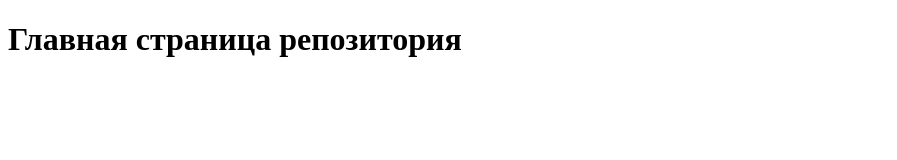
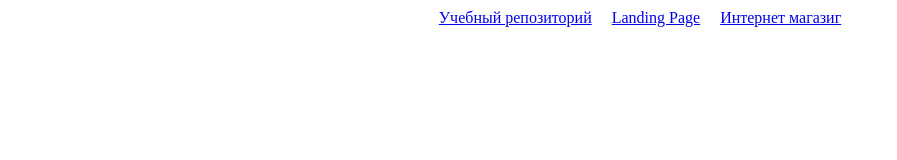
Before and after one commit to html-librarian/html-librarian.github.io, a plain HTML site: page index.html in a window 1280 px wide. Shown: the whole page, without its empty margins (0-897 px from the left). Drawn offline with Linux system fonts and the light colour scheme.

Commit message:
Навигация главной страницы профиля репозитория

```diff
--- a/index.html
+++ b/index.html
@@ -4,9 +4,23 @@
     <meta charset="UTF-8">
     <meta http-equiv="X-UA-Compatible" content="IE=edge">
     <meta name="viewport" content="width=device-width, initial-scale=1.0">
+    <link rel="stylesheet" href="reset.css">
+    <link rel="stylesheet" href="style.css">
     <title>Document</title>
 </head>
 <body>
-    <h1>Главная страница репозитория</h1>
+    <header class="header">
+        <ul class="header__nav">
+            <li class="header__nav-item">
+                <a href="/learn/">Учебный репозиторий</a>
+            </li>
+            <li class="header__nav-item">
+                <a href="#">Landing Page</a>
+            </li>
+            <li class="header__nav-item">
+                <a href="#">Интернет магазиг</a>
+            </li>
+        </ul>
+    </header>
 </body>
 </html>
--- /dev/null
+++ b/reset.css
@@ -0,0 +1,48 @@
+/* http://meyerweb.com/eric/tools/css/reset/
+   v2.0 | 20110126
+   License: none (public domain)
+*/
+
+html, body, div, span, applet, object, iframe,
+h1, h2, h3, h4, h5, h6, p, blockquote, pre,
+a, abbr, acronym, address, big, cite, code,
+del, dfn, em, img, ins, kbd, q, s, samp,
+small, strike, strong, sub, sup, tt, var,
+b, u, i, center,
+dl, dt, dd, ol, ul, li,
+fieldset, form, label, legend,
+table, caption, tbody, tfoot, thead, tr, th, td,
+article, aside, canvas, details, embed,
+figure, figcaption, footer, header, hgroup,
+menu, nav, output, ruby, section, summary,
+time, mark, audio, video {
+	margin: 0;
+	padding: 0;
+	border: 0;
+	font-size: 100%;
+	font: inherit;
+	vertical-align: baseline;
+}
+/* HTML5 display-role reset for older browsers */
+article, aside, details, figcaption, figure,
+footer, header, hgroup, menu, nav, section {
+	display: block;
+}
+body {
+	line-height: 1;
+}
+ol, ul {
+	list-style: none;
+}
+blockquote, q {
+	quotes: none;
+}
+blockquote:before, blockquote:after,
+q:before, q:after {
+	content: '';
+	content: none;
+}
+table {
+	border-collapse: collapse;
+	border-spacing: 0;
+}
--- a/style.css
+++ b/style.css
@@ -0,0 +1,14 @@
+.header {
+    width: 100%;
+}
+
+.header__nav {
+    width: 100%;
+    display: flex;
+    justify-content: center;
+    padding: 10px 0;
+}
+
+.header__nav-item {
+    margin: 0 10px;
+}
```
Also changed, not shown: 1 other file.
